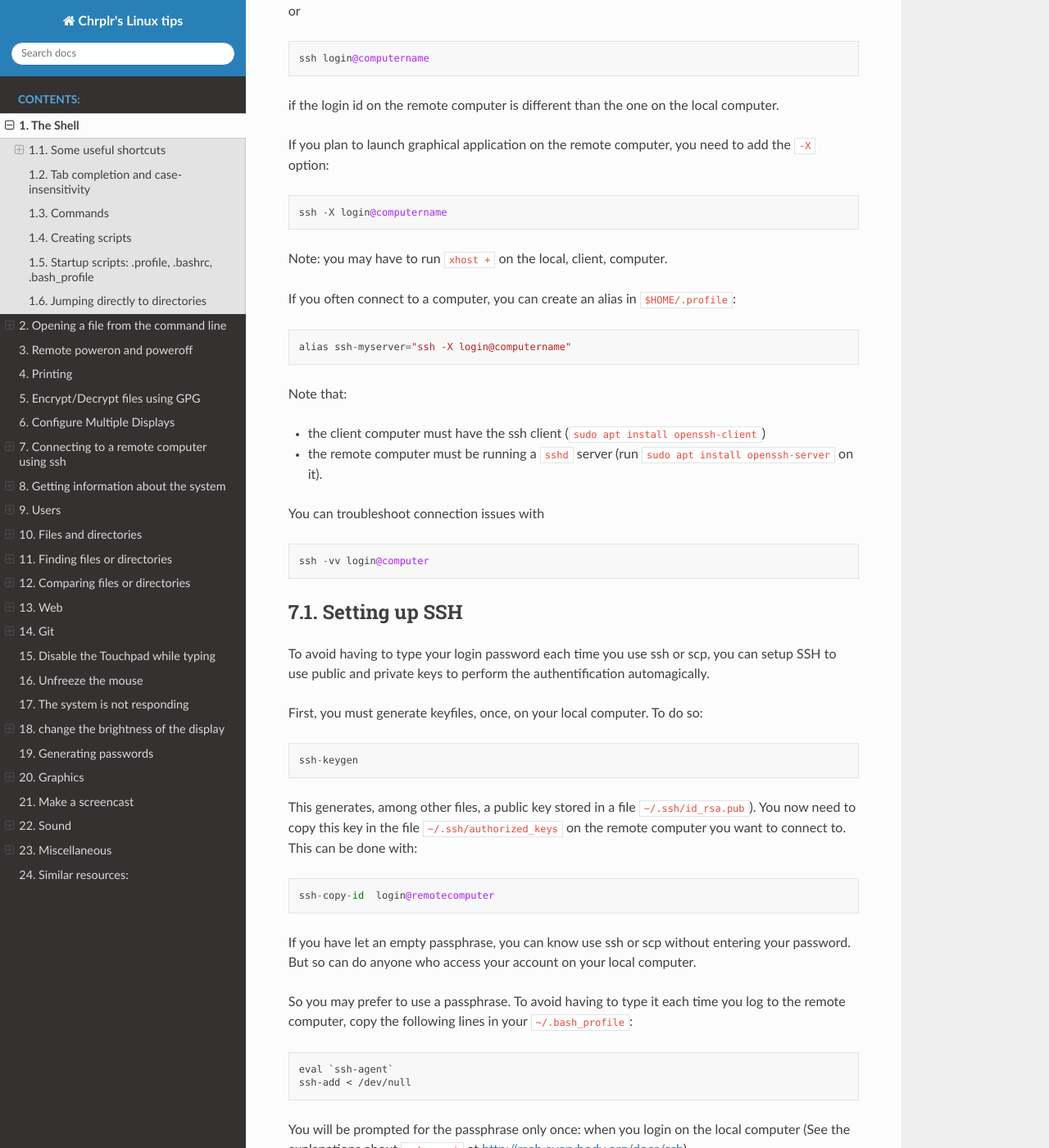
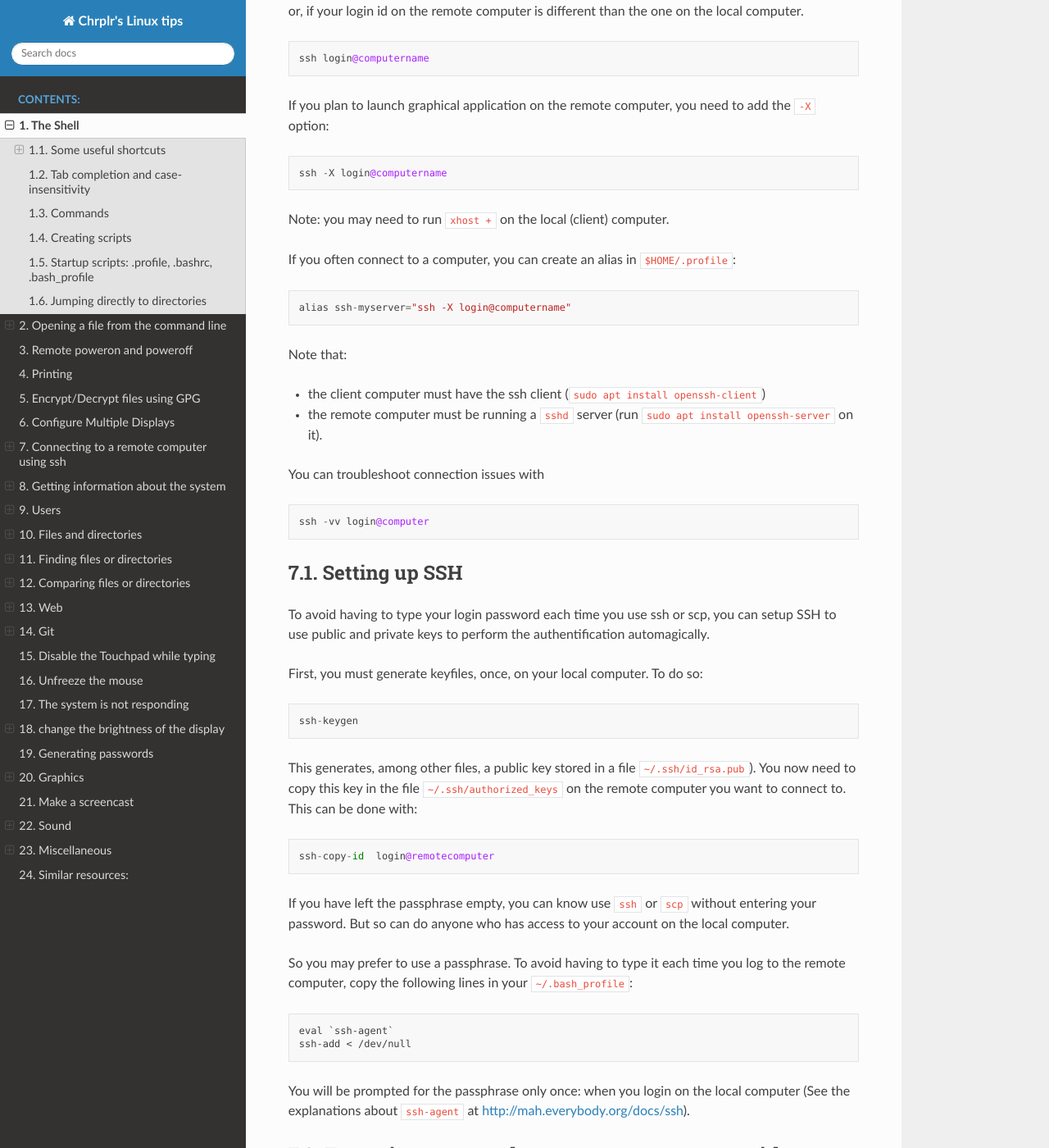
Before and after one commit to chrplr/linux-tips, a Sphinx documentation site: the page built from docs/linux_howto.rst, in a window 1280 px wide and 1400 px high, scrolled down 8932 px. Shown: the whole window at 82% size. Built offline with Sphinx 7.4.7 and the Read the Docs theme 2.0.0, drawn with Linux system fonts in a browser that asks for light colours.

Commit message:
more typos corrections

```diff
--- a/docs/linux_howto.rst
+++ b/docs/linux_howto.rst
@@ -465,7 +464,7 @@
 
    ssh -X login@computername
 
-Note: you may have to run ``xhost +`` on the local, client, computer.
+Note: you may need to run ``xhost +`` on the local (client) computer.
 
 If you often connect to a computer, you can create an alias in
 ``$HOME/.profile``:
@@ -510,9 +509,7 @@
 
    ssh-copy-id  login@remotecomputer
 
-If you have let an empty passphrase, you can know use ssh or scp without
-entering your password. But so can do anyone who access your account on
-your local computer.
+If you have left the passphrase empty, you can know use ``ssh`` or ``scp`` without entering your password. But so can do anyone who has access to your account on the local computer.
 
 So you may prefer to use a passphrase. To avoid having to type it each
 time you log to the remote computer, copy the following lines in your
```
Also changed, not shown: other parts of docs/linux_howto.rst (+2 -3 lines).
